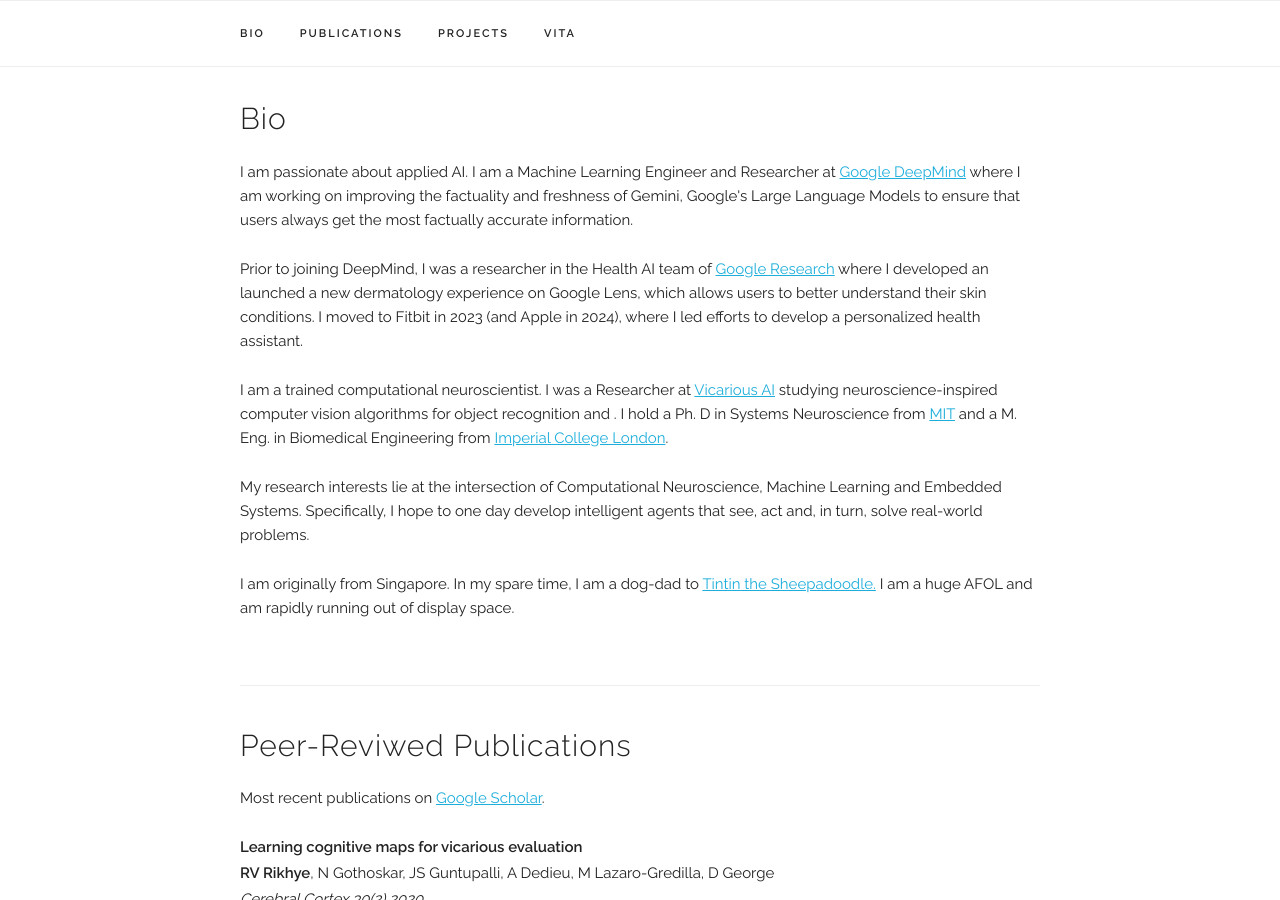
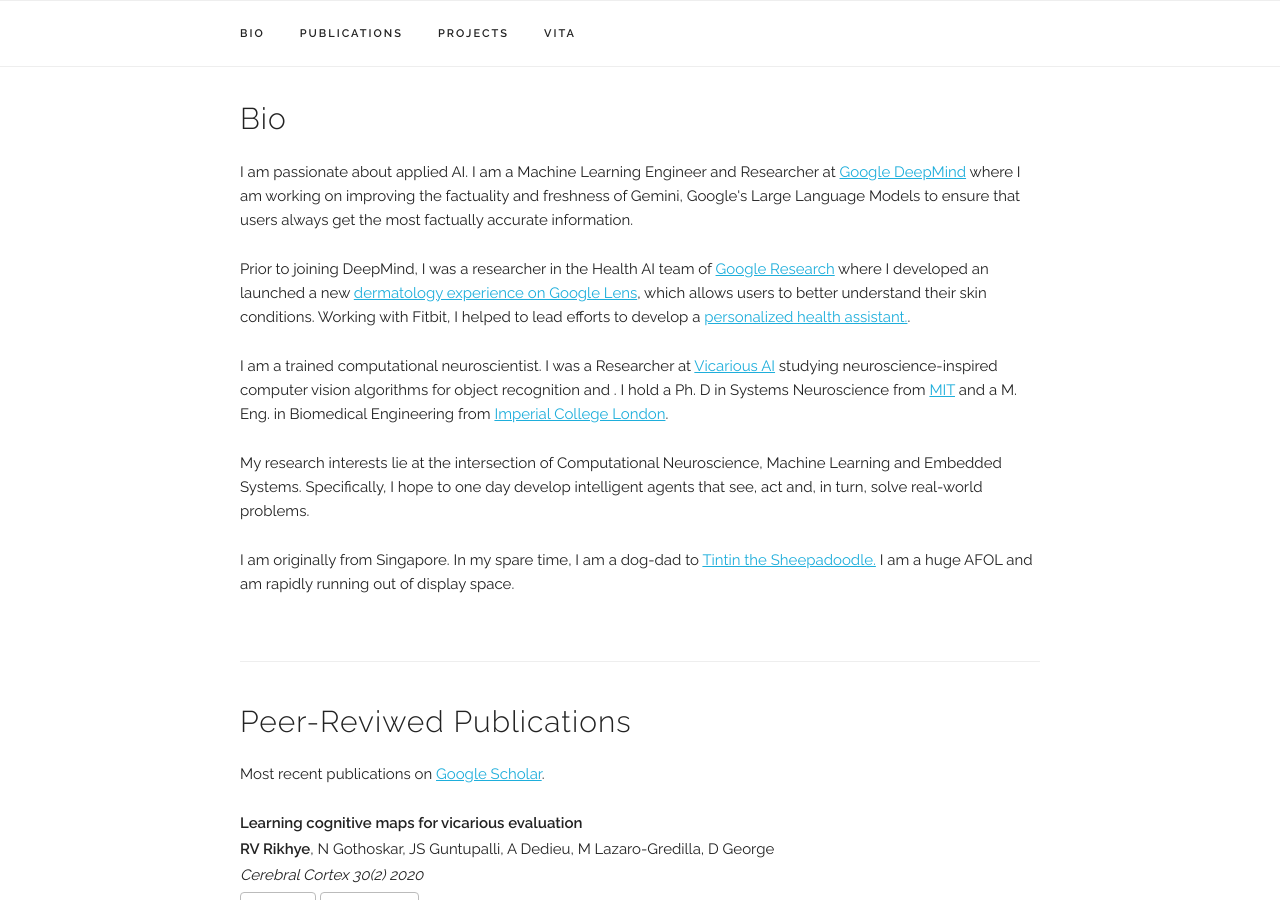
Before and after one commit to rvrikhye/rvrikhye.github.io, a Jekyll site: the page built from index.html, in a window 1280 px wide and 900 px high, scrolled down 301 px. Built offline with Jekyll 4.4.1, drawn with Linux system fonts in a browser that asks for light colours; some web fonts are replaced.

Commit message:
Update index.html

```diff
--- a/index.html
+++ b/index.html
@@ -9,7 +9,7 @@ title: Personal Webpage
   I am passionate about applied AI. I am a Machine Learning Engineer and Researcher at <a href="https://deepmind.google/">Google DeepMind</a> where I am working on improving the factuality and freshness of Gemini, Google's Large Language Models to ensure that users always get the most factually accurate information.
   </p>
   <p>
-  Prior to joining DeepMind, I was a researcher in the Health AI team of <a href="https://research.google/">Google Research</a> where I developed an launched a new dermatology experience on Google Lens, which allows users to better understand their skin conditions. I moved to Fitbit in 2023 (and Apple in 2024), where I led efforts to develop a personalized health assistant.
+  Prior to joining DeepMind, I was a researcher in the Health AI team of <a href="https://research.google/">Google Research</a> where I developed an launched a new <a href="https://www.cnet.com/health/google-lens-now-lets-you-search-for-a-skin-condition-heres-how/">dermatology experience on Google Lens</a>, which allows users to better understand their skin conditions. Working with Fitbit, I helped to lead efforts to develop a <a href="https://www.techradar.com/health-fitness/fitbits-new-gemini-powered-ai-assistant-can-answer-questions-about-your-health-heres-how-to-try-it">personalized health assistant.</a>.
   </p>
   <p>
   I am a trained computational neuroscientist. I was a Researcher at <a href="http://vicarious.com">Vicarious AI</a> studying neuroscience-inspired computer vision algorithms for object recognition and . I hold a Ph. D in Systems
```
